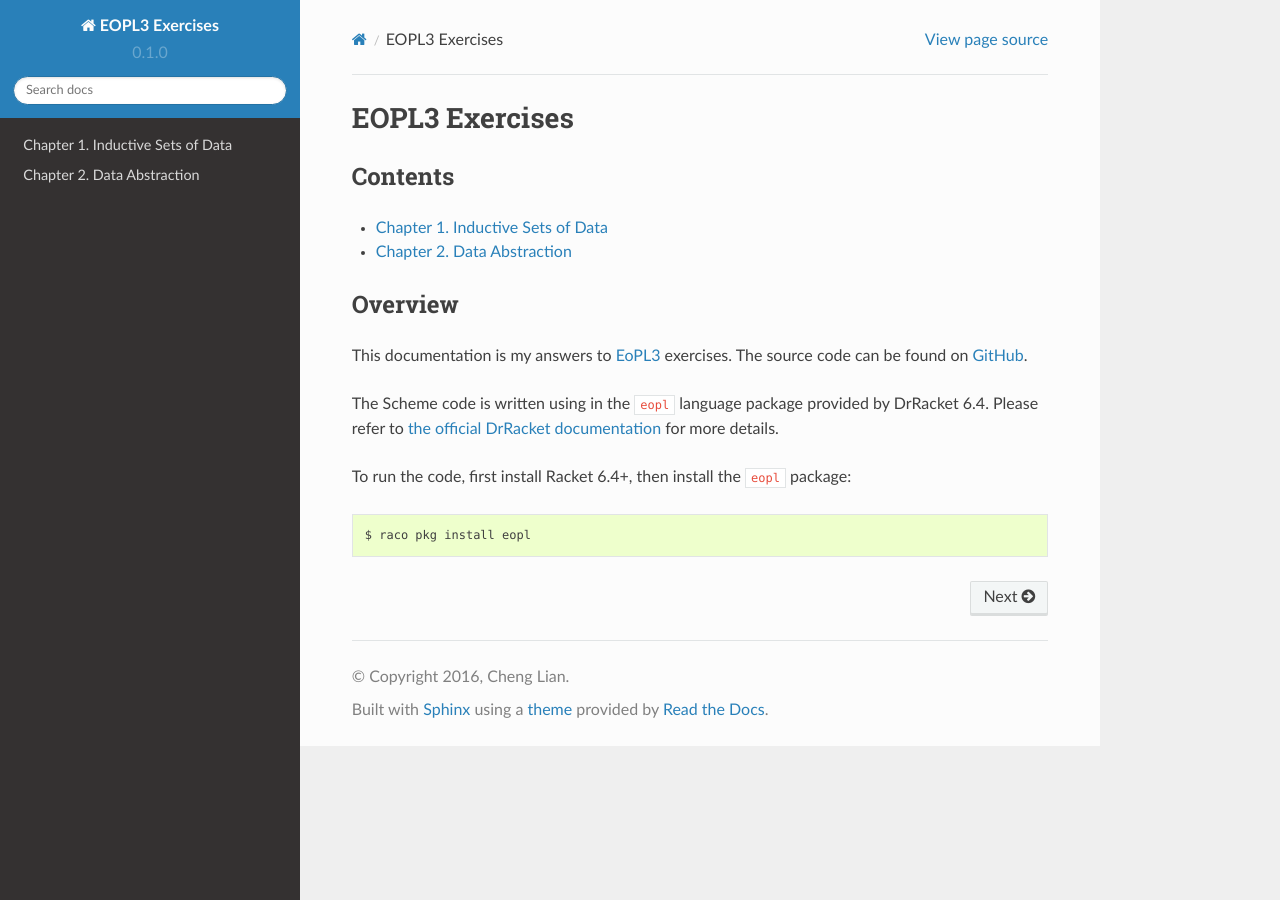
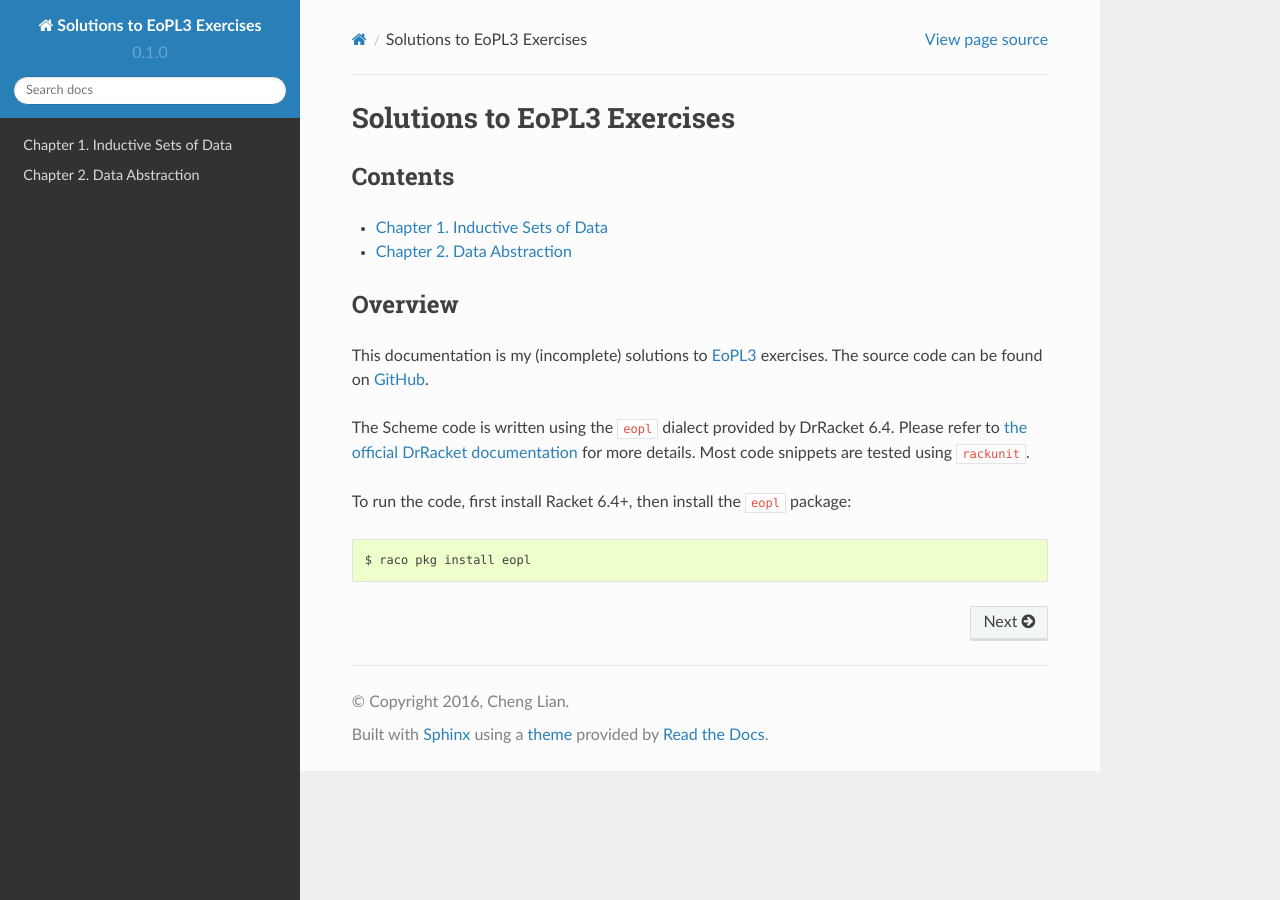
Before and after one commit to liancheng/eopl3, a Sphinx documentation site: the page built from source/index.rst, in a window 1280 px wide. Built offline with Sphinx 7.4.7 and the Read the Docs theme 2.0.0, drawn with Linux system fonts in a browser that asks for light colours.

Commit message:
Minor updates to index page and build conf

```diff
--- a/README.rst
+++ b/README.rst
@@ -7,5 +7,4 @@ To run the code, first install Racket 6.4+, then install the ``eopl`` package::
     $ raco pkg install eopl
 
 __ http://www.eopl3.com/
-__ http://github.com/liancheng/eopl3/
 __ http://docs.racket-lang.org/eopl/
--- a/source/conf.py
+++ b/source/conf.py
@@ -1,6 +1,6 @@
 # -*- coding: utf-8 -*-
 #
-# EOPL3 Exercises documentation build configuration file, created by
+# Solutions to EoPL3 Exercises build configuration file, created by
 # sphinx-quickstart on Sat Apr 30 20:05:02 2016.
 #
 # This file is execfile()d with the current directory set to its
@@ -48,7 +48,7 @@ source_suffix = '.rst'
 master_doc = 'index'
 
 # General information about the project.
-project = u'EOPL3 Exercises'
+project = u'Solutions to EoPL3 Exercises'
 copyright = u'2016, Cheng Lian'
 author = u'Cheng Lian'
 
@@ -202,7 +202,7 @@ html_static_path = ['_static']
 #html_search_scorer = 'scorer.js'
 
 # Output file base name for HTML help builder.
-htmlhelp_basename = 'EOPL3Exercisesdoc'
+htmlhelp_basename = 'EoPL3Solutionsdoc'
 
 # -- Options for LaTeX output ---------------------------------------------
 
@@ -224,7 +224,7 @@ latex_elements = {
 # (source start file, target name, title,
 #  author, documentclass [howto, manual, or own class]).
 latex_documents = [
-    (master_doc, 'EOPL3Exercises.tex', u'EOPL3 Exercises Documentation',
+    (master_doc, 'eopl3.tex', u'Solutions to EoPL3 Exercises',
      u'Cheng Lian', 'manual'),
 ]
 
@@ -254,7 +254,7 @@ latex_documents = [
 # One entry per manual page. List of tuples
 # (source start file, name, description, authors, manual section).
 man_pages = [
-    (master_doc, 'eopl3exercises', u'EOPL3 Exercises Documentation',
+    (master_doc, 'eopl3', u'Solutions to EoPL3 Exercises',
      [author], 1)
 ]
 
@@ -268,8 +268,8 @@ man_pages = [
 # (source start file, target name, title, author,
 #  dir menu entry, description, category)
 texinfo_documents = [
-    (master_doc, 'EOPL3Exercises', u'EOPL3 Exercises Documentation',
-     author, 'EOPL3Exercises', 'One line description of project.',
+    (master_doc, 'eopl3', u'Solutions to EoPL3 Exercises',
+     author, 'eopl3', 'One line description of project.',
      'Miscellaneous'),
 ]
 
--- a/source/index.rst
+++ b/source/index.rst
@@ -1,5 +1,5 @@
-EOPL3 Exercises
-===============
+Solutions to EoPL3 Exercises
+============================
 
 ########
 Contents
@@ -15,9 +15,9 @@ Contents
 Overview
 ########
 
-This documentation is my answers to `EoPL3`__ exercises. The source code can be found on `GitHub`__.
+This documentation is my (incomplete) solutions to `EoPL3`__ exercises. The source code can be found on `GitHub`__.
 
-The Scheme code is written using in the ``eopl`` language package provided by DrRacket 6.4. Please refer to `the official DrRacket documentation`__ for more details.
+The Scheme code is written using the ``eopl`` dialect provided by DrRacket 6.4. Please refer to `the official DrRacket documentation`__ for more details. Most code snippets are tested using ``rackunit``.
 
 To run the code, first install Racket 6.4+, then install the ``eopl`` package::
 
```
Also changed, not shown: source/chapter-02.rst (+8 -0 lines), 1 other file.
